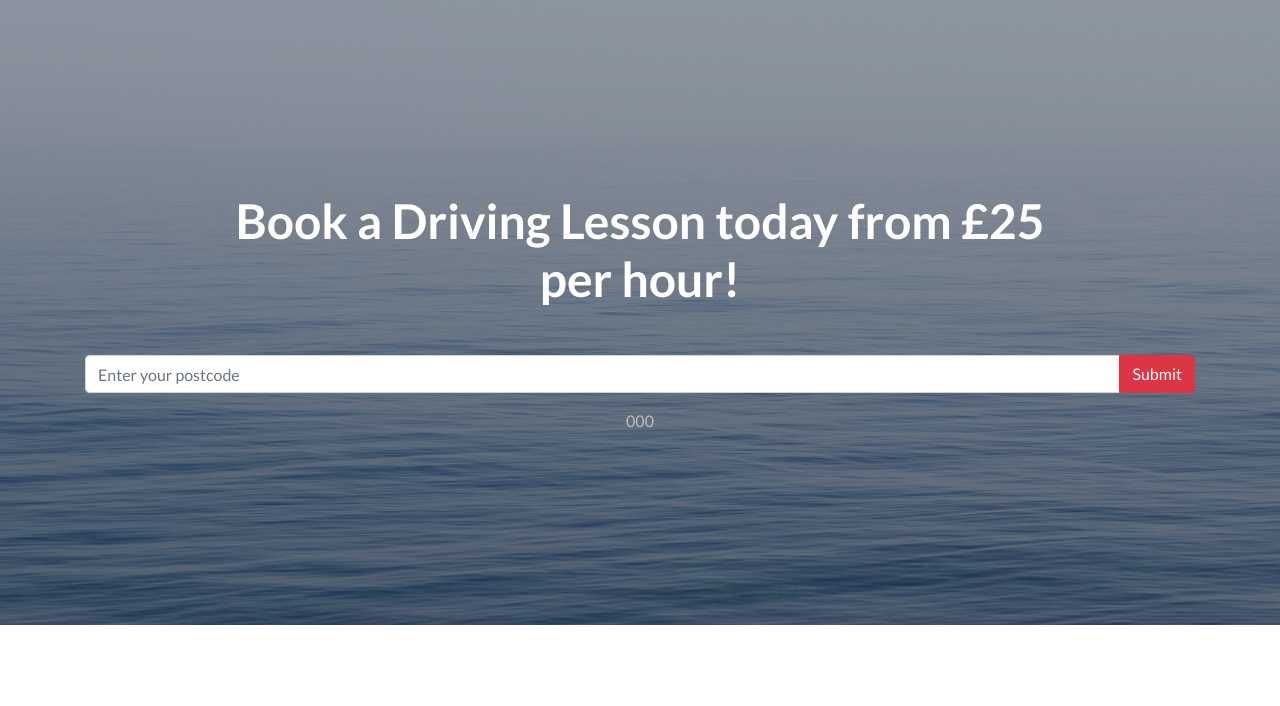
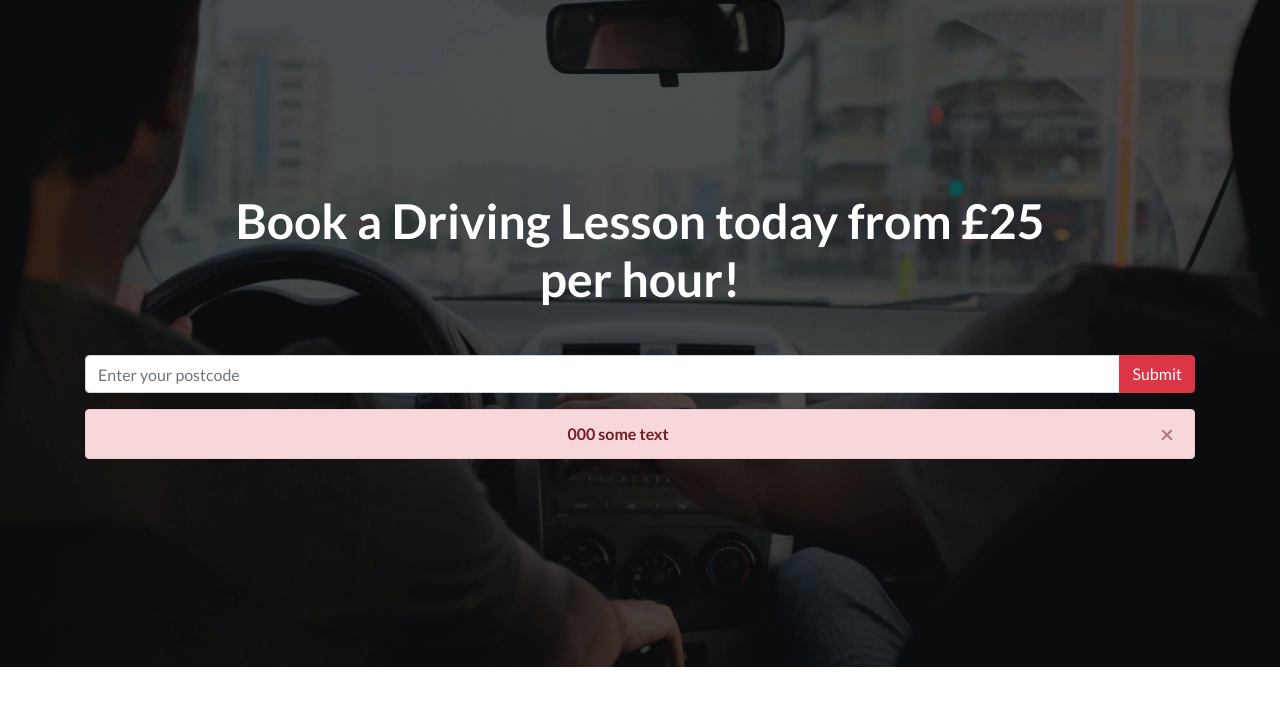
Before and after one commit to yonisM/drivingschool, a Flask app: template templates/index.html in a window 1280 px wide. Shown: the part 56-762 px from the top of the page. Run offline with Flask 2, Linux system fonts and the light colour scheme; the template is opened without the code that fills it: most values are stand-ins (such as "Sample title", 1, 10 or a date in 2020); some libraries are stand-ins or nearby versions.

Commit message:
minor enhacement plus change in background image

```diff
--- a/server.py
+++ b/server.py
@@ -15,6 +15,7 @@ app.config['SECRET_KEY'] = SECRET_KEY
 #Routes to the index
 @app.route("/", methods=['GET','POST'])
 def index():
+    show_hide = 'none'
 
     if request.method == 'POST':
         postcode = request.form['postcode']
@@ -22,11 +23,12 @@ def index():
         if evaluate_postcode == 'Yes':
             return render_template('booking.html')
         else:
-            return render_template('index.html', evaluate_postcode = evaluate_postcode)
+            show_hide = 'block'
+            return render_template('index.html', evaluate_postcode = evaluate_postcode, show_hide = show_hide)
 
-        return render_template('index.html', evaluate_postcode = evaluate_postcode)
+        return render_template('index.html', evaluate_postcode = evaluate_postcode, show_hide = show_hide)
     else:
-        return render_template('index.html')
+        return render_template('index.html', show_hide = show_hide)
 
 
 
--- a/static/styles/landing-page.css
+++ b/static/styles/landing-page.css
@@ -27,7 +27,7 @@ h6 {
 header.masthead {
   position: relative;
   background-color: #343a40;
-  background: url("../img/bg-masthead.jpg") no-repeat center center;
+  background: url("../img/driving.jpg") no-repeat center center;
   background-size: cover;
   padding-top: 8rem;
   padding-bottom: 8rem;
@@ -120,7 +120,7 @@ header.masthead h1 {
 .call-to-action {
   position: relative;
   background-color: #343a40;
-  background: url("../img/bg-masthead.jpg") no-repeat center center;
+  background: url("../img/driving.jpg") no-repeat center center;
   background-size: cover;
   padding-top: 7rem;
   padding-bottom: 7rem;
--- a/templates/booking.html
+++ b/templates/booking.html
@@ -18,7 +18,7 @@
             <h5 class="card-title text-muted text-uppercase text-center">Book a session</h5>
             <h6 class="card-price text-center">From £27<span class="period">/hour</span></h6>
             <hr>
-              <p> You can also block 2 hour lessons</p>
+              <p> You can also book 2 hour lessons</p>
               <p> Please note that we only serve SL1, SL2, and SL3 postcodes only</p>
             <a href="https://mydrivingschool5734.setmore.com " class="btn btn-block btn-primary text-uppercase">Search Availability</a>
           </div>
@@ -32,7 +32,7 @@
             <h5 class="card-title text-muted text-uppercase text-center">Hire car for driving test</h5>
             <h6 class="card-price text-center">£80<span class="period">/hour</span></h6>
             <hr>
-              <p> You can book a car for 1 hour 30 minutes for the test</p>
+              <p> You can book a car for a driving lesson for up to 2 hour 30 minutes </p>
               <p> Please note that we only serve SL1, SL2, and SL3 postcodes only</p>
             <a href="https://mydrivingschool5734.setmore.com " class="btn btn-block btn-primary text-uppercase">Search Availability</a>
           </div>
--- a/templates/index.html
+++ b/templates/index.html
@@ -32,6 +32,10 @@
     </div>
   </nav>
 
+
+
+
+
   <!-- Masthead -->
   <header class="masthead text-white text-center">
     <div class="overlay"></div>
@@ -52,7 +56,13 @@
             </div>
         </form>
 
-        <span style="color:white"> {{ evaluate_postcode}}  </span>
+
+        <div class="alert alert-danger alert-dismissible fade show" role="alert" style = "display: {{show_hide}}">
+  <strong>{{ evaluate_postcode}} some text</strong>
+  <button type="button" class="close" data-dismiss="alert" aria-label="Close">
+    <span aria-hidden="true">&times;</span>
+  </button>
+</div>
 
 
 
```
Also changed, not shown: postcode.py (+4 -4 lines), files/postcode_entered.csv (line endings or trailing spaces), static/img/driving.jpg (added), 1 other file.
